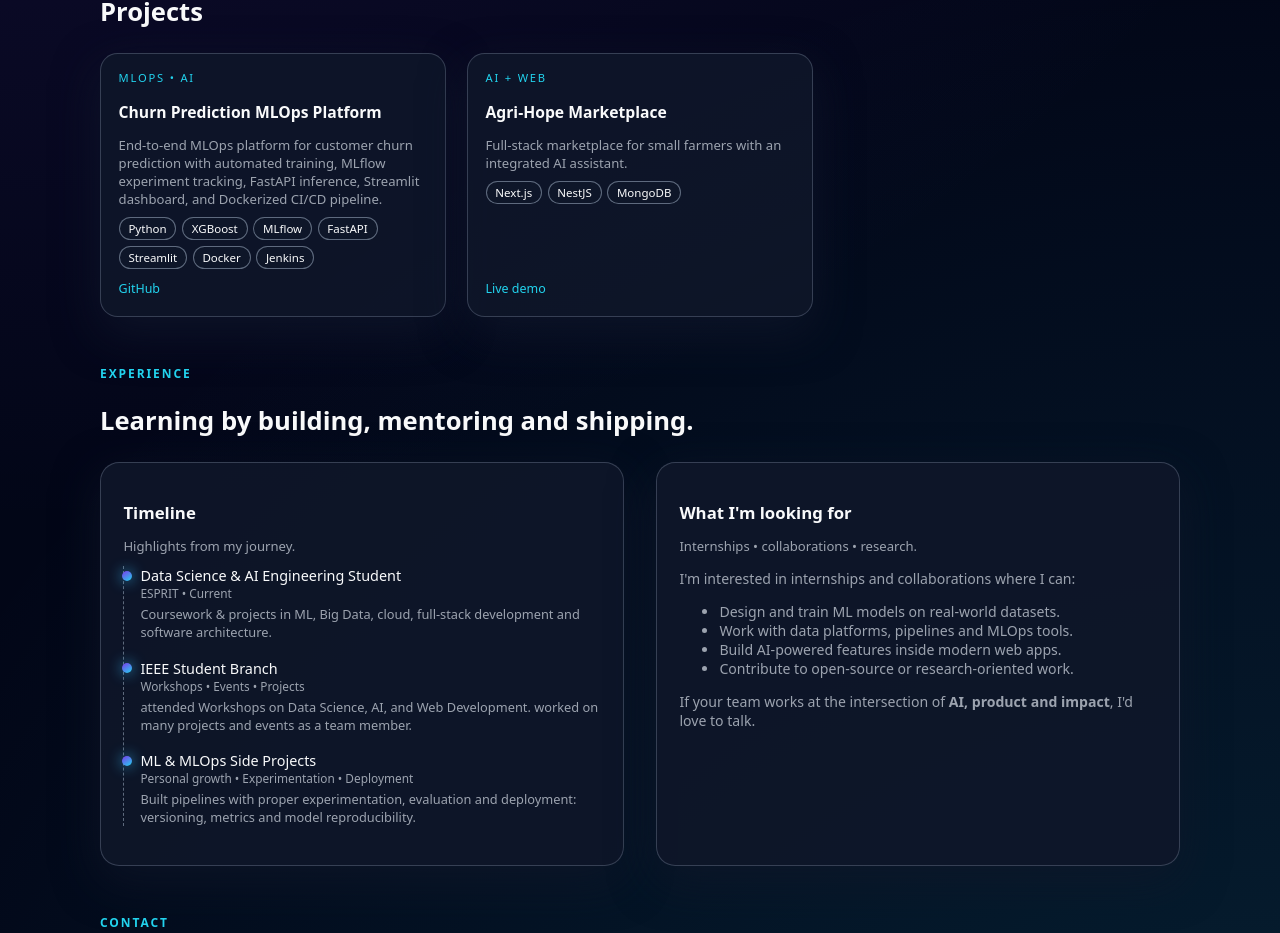
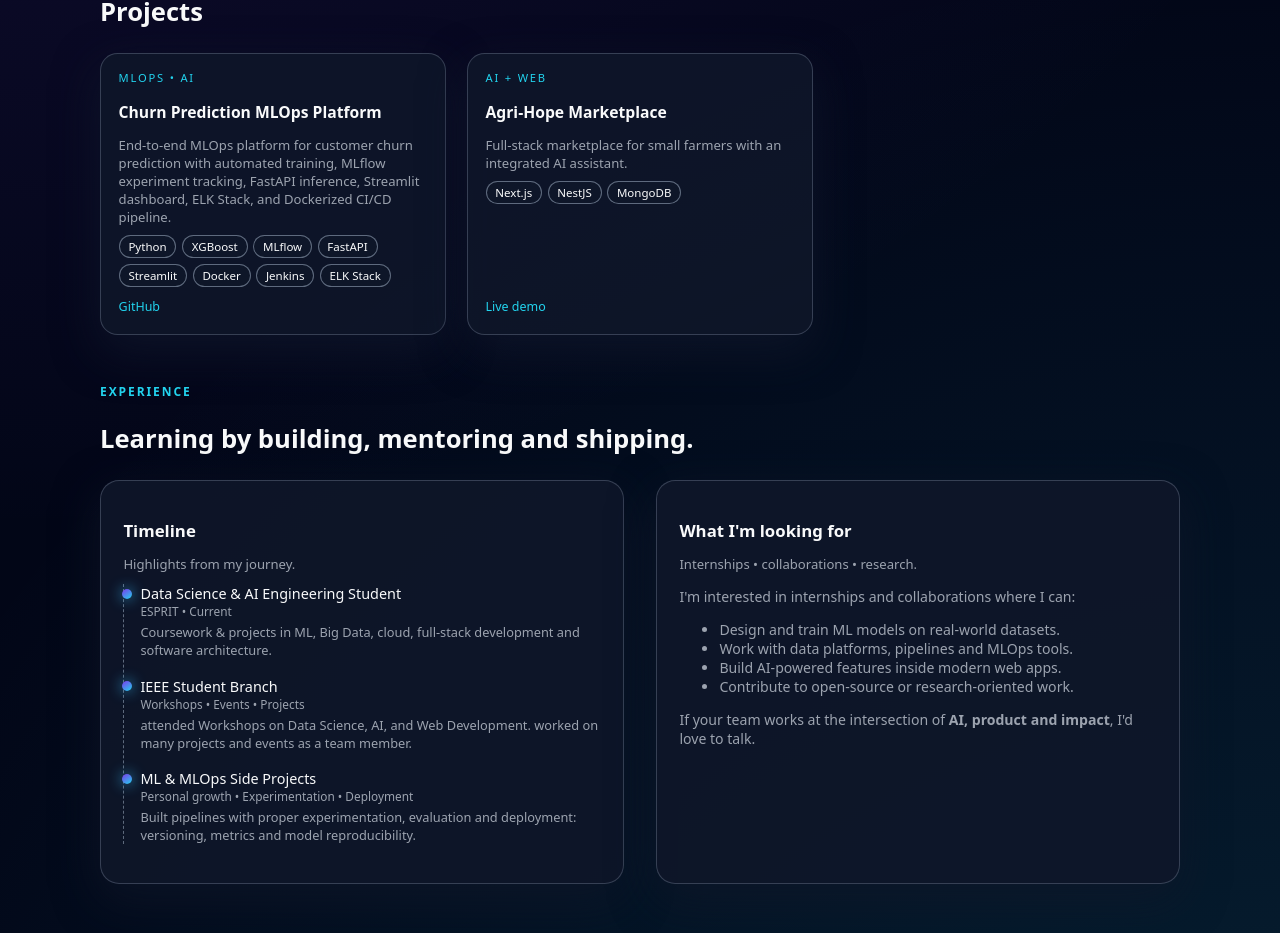
Before and after one commit to natej-ghodbane/Portfolio, a Next.js app in the folder portfolio/: page / in a window 1280 px wide. Shown: the part 1069-2002 px from the top of the page. Built offline with nearby package versions, Linux system fonts and the light colour scheme.

Commit message:
updating mlops project description

```diff
--- a/portfolio/app/components/Projects.tsx
+++ b/portfolio/app/components/Projects.tsx
@@ -15,7 +15,7 @@ export default function Projects() {
             <p className="project-desc">
               End-to-end MLOps platform for customer churn prediction with
               automated training, MLflow experiment tracking, FastAPI inference,
-              Streamlit dashboard, and Dockerized CI/CD pipeline.
+              Streamlit dashboard, ELK Stack, and Dockerized CI/CD pipeline.
             </p>
 
             <div className="project-tech-row">
@@ -26,6 +26,7 @@ export default function Projects() {
               <span className="project-tech">Streamlit</span>
               <span className="project-tech">Docker</span>
               <span className="project-tech">Jenkins</span>
+              <span className="project-tech">ELK Stack</span>
             </div>
           </div>
 
```
